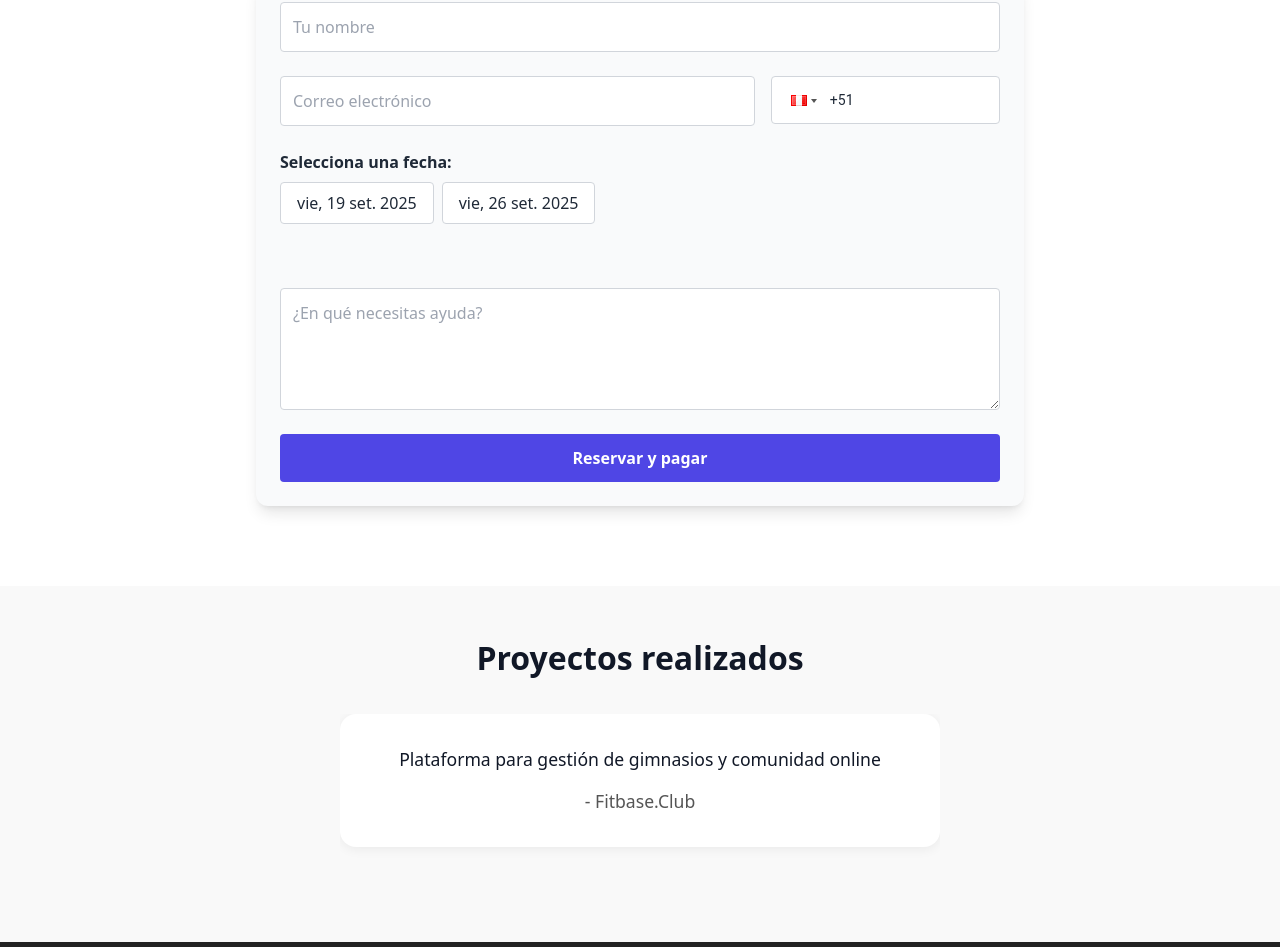
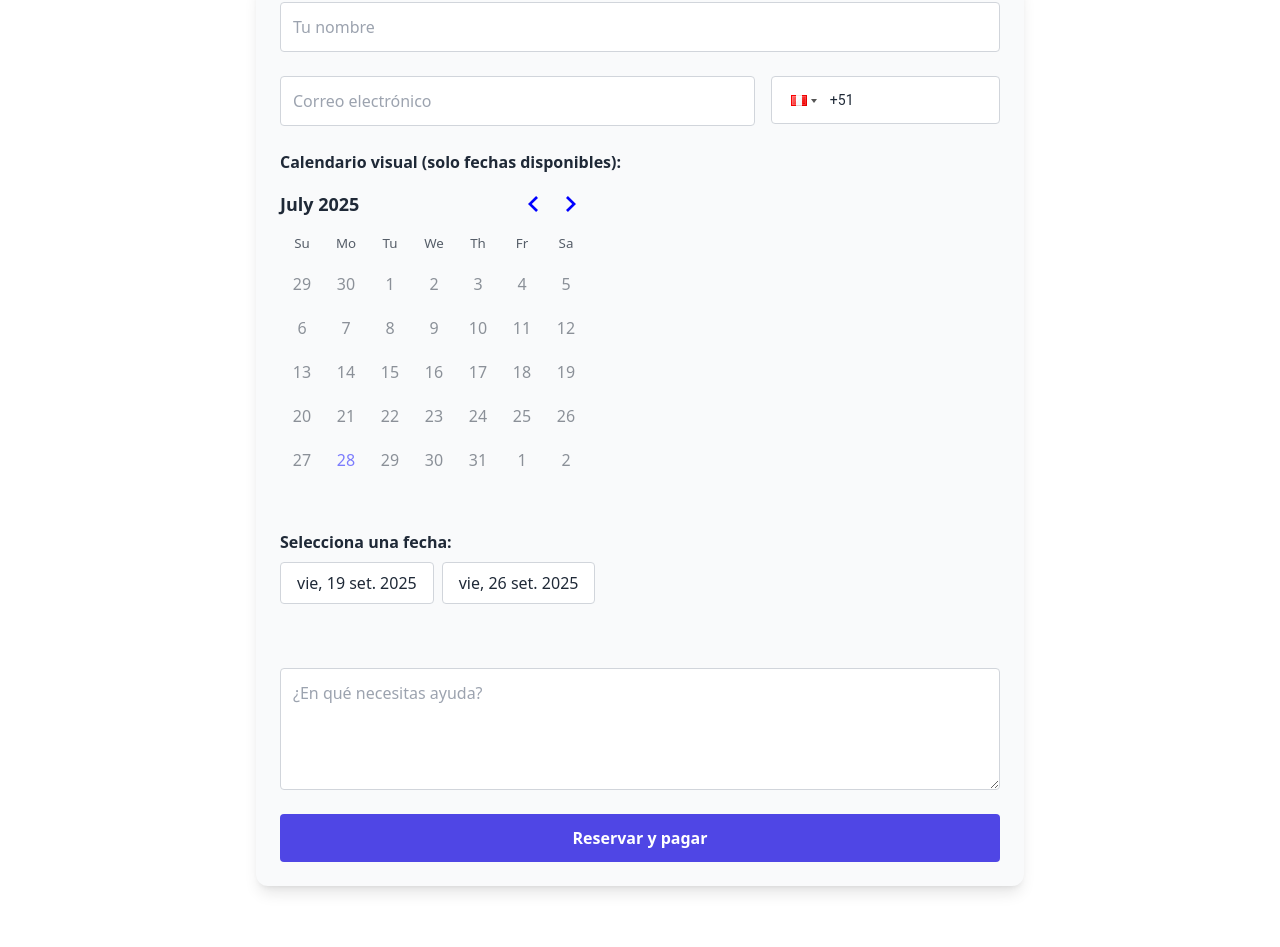
Before and after one commit to jordan-blancas/virtual-flow, a Next.js app: page / in a window 1280 px wide. Shown: the part 1986-2933 px from the top of the page. Built offline with nearby package versions, Linux system fonts and the light colour scheme.

Commit message:
feat: agrega calendario visual (react-day-picker) como opción alterna en el formulario

```diff
--- /dev/null
+++ b/components/CalendarioVisual.js
@@ -0,0 +1,33 @@
+import { useState } from "react";
+import { DayPicker } from "react-day-picker";
+import "react-day-picker/dist/style.css";
+import { disponibilidad } from "../lib/disponibilidad";
+
+export default function CalendarioVisual({ fecha, setFecha }) {
+  // Fechas disponibles en formato Date
+  const availableDates = Object.keys(disponibilidad).map((d) => new Date(d));
+
+  // Función para habilitar solo las fechas disponibles
+  const isAvailable = (date) =>
+    availableDates.some(
+      (d) =>
+        d.getFullYear() === date.getFullYear() &&
+        d.getMonth() === date.getMonth() &&
+        d.getDate() === date.getDate()
+    );
+
+  return (
+    <div className="mb-6">
+      <label className="block font-semibold mb-2">Calendario visual (solo fechas disponibles):</label>
+      <DayPicker
+        mode="single"
+        selected={fecha ? new Date(fecha) : undefined}
+        onSelect={(date) => setFecha(date ? date.toISOString().split("T")[0] : "")}
+        modifiers={{ available: isAvailable }}
+        modifiersClassNames={{ available: "bg-indigo-100 text-indigo-800 font-bold" }}
+        disabled={(date) => !isAvailable(date)}
+        showOutsideDays
+      />
+    </div>
+  );
+}
--- a/components/Formulario.js
+++ b/components/Formulario.js
@@ -6,6 +6,7 @@ import { useState } from "react";
 import PhoneInput from 'react-phone-input-2';
 import 'react-phone-input-2/lib/style.css';
 import CalendarioReserva from "./CalendarioReserva";
+import CalendarioVisual from "./CalendarioVisual";
 
 export default function Formulario() {
   const [telefono, setTelefono] = useState("");
@@ -96,6 +97,7 @@ export default function Formulario() {
                 dropdownClass="!z-50"
               />
             </div>
+            <CalendarioVisual fecha={fecha} setFecha={setFecha} />
             <CalendarioReserva fecha={fecha} setFecha={setFecha} hora={hora} setHora={setHora} />
             <textarea
               name="mensaje"
--- a/package.json
+++ b/package.json
@@ -16,6 +16,7 @@
     "next": "^13.5.11",
     "postcss": "^8.4.24",
     "react": "18.2.0",
+    "react-day-picker": "^9.9.0",
     "react-dom": "18.2.0",
     "react-phone-input-2": "^2.15.1",
     "resend": "^4.7.0",
```
Also changed, not shown: 1 other file (tests, documents, lock files or other folders).
